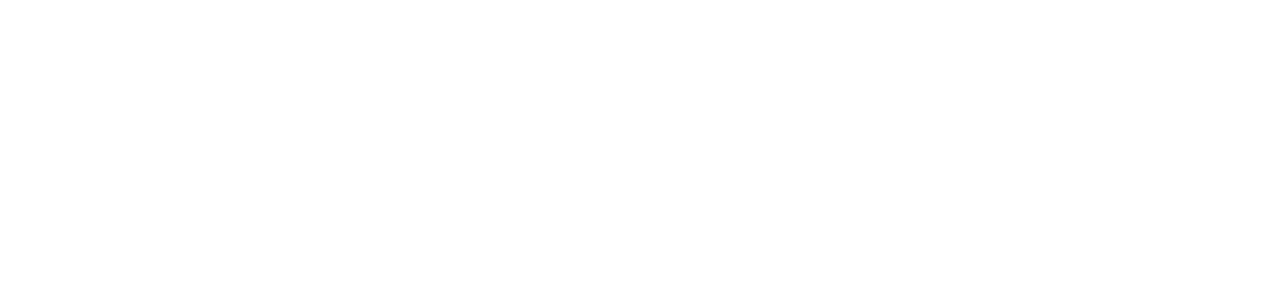
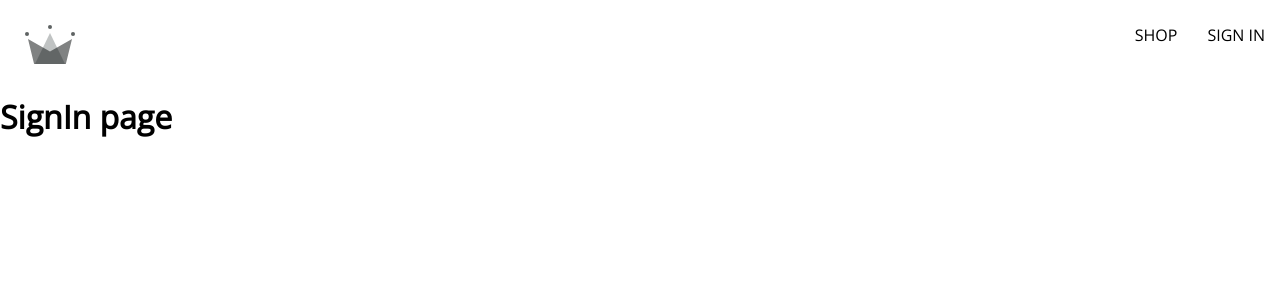
Before and after one commit to Nevin06/ZTM-React-capstone-project, a React (Create React App) app in the folder crwn-clothing/: page /sign-in in a window 1280 px wide. Before the commit this address had no page. Shown: the top 300 px of the page. Built offline with nearby package versions, Linux system fonts and the light colour scheme.

Commit message:
Setting Up Firebase

```diff
--- a/crwn-clothing/package.json
+++ b/crwn-clothing/package.json
@@ -6,6 +6,7 @@
     "@testing-library/jest-dom": "^5.17.0",
     "@testing-library/react": "^13.4.0",
     "@testing-library/user-event": "^13.5.0",
+    "firebase": "^10.9.0",
     "react": "^18.2.0",
     "react-dom": "^18.2.0",
     "react-router-dom": "^6.22.3",
--- a/crwn-clothing/src/App.js
+++ b/crwn-clothing/src/App.js
@@ -1,6 +1,7 @@
 import Home from './routes/home/home.component'
 import { Routes, Route} from 'react-router-dom'
 import Navigation from './routes/navigation/navigation.component';
+import SignIn from './routes/sign-in/sign-in.component';
 
 const Shop = () => {
   return (
@@ -14,6 +15,7 @@
       <Route path='/' element= { <Navigation /> } >
         <Route index element={ <Home /> } />
         <Route path='shop' element={ <Shop /> } />
+        <Route path='sign-in' element={ <SignIn /> } />
       </Route>
     </Routes>
   );
--- a/crwn-clothing/src/routes/navigation/navigation.component.jsx
+++ b/crwn-clothing/src/routes/navigation/navigation.component.jsx
@@ -15,6 +15,9 @@
                 <Link className='nav-link' to='/shop'>
                     SHOP
                 </Link>
+                <Link className='nav-link' to='/sign-in'>
+                    SIGN IN
+                </Link>
             </div>
         </div>
         <Outlet />
--- /dev/null
+++ b/crwn-clothing/src/routes/sign-in/sign-in.component.jsx
@@ -0,0 +1,9 @@
+const SignIn = () => {
+    return (
+        <div>
+            <h1>SignIn page</h1>
+        </div>
+    );
+};
+
+export default SignIn;
```
Also changed, not shown: 1 other file (tests, documents, lock files or other folders).
